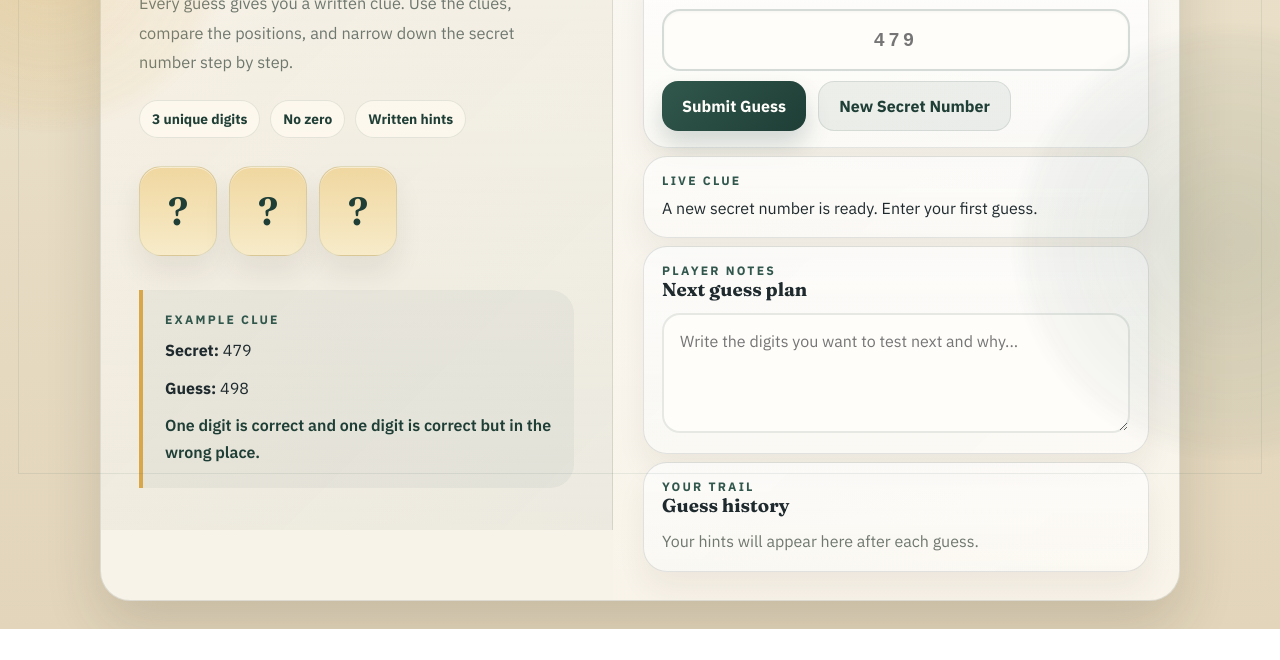
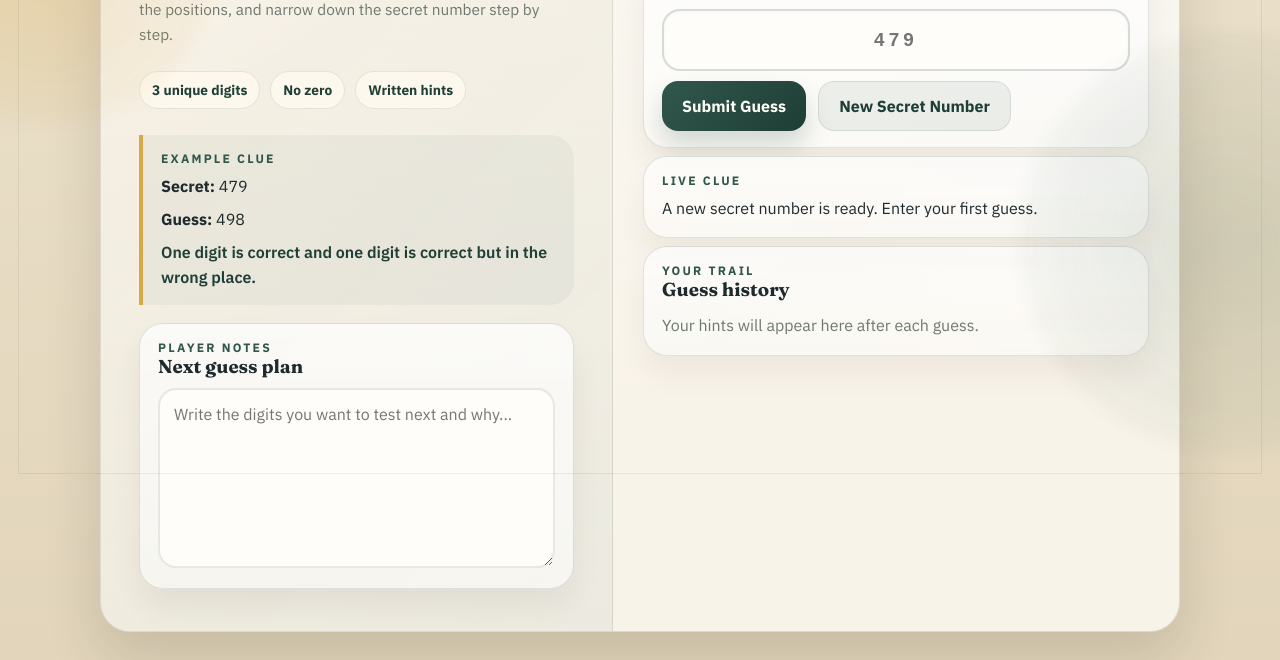
Before and after one commit to kuhan-science-ai/The-3-digit-number-guessing-name-, a website with bundled scripts: page index.html in a window 1280 px wide. Shown: the part 308-968 px from the top of the page. Before the commit the page ends 937 px from the top, so only its background shows below. Built offline with nearby package versions, Linux system fonts and the light colour scheme; no server answers.

Commit message:
Clean up left panel and move notes into free space

```diff
--- a/index.html
+++ b/index.html
@@ -49,12 +49,6 @@
           <span>Written hints</span>
         </div>
 
-        <div class="code-strip" aria-hidden="true">
-          <span>?</span>
-          <span>?</span>
-          <span>?</span>
-        </div>
-
         <section class="example-card">
           <p class="mini-label">Example clue</p>
           <p class="example-line"><strong>Secret:</strong> 479</p>
@@ -62,6 +56,20 @@
           <p class="example-hint">
             One digit is correct and one digit is correct but in the wrong place.
           </p>
+        </section>
+
+        <section class="notes-panel story-notes-panel">
+          <div class="tracker-top">
+            <div>
+              <p class="mini-label">Player notes</p>
+              <h3>Next guess plan</h3>
+            </div>
+          </div>
+          <textarea
+            id="guessNotes"
+            class="notes-input"
+            placeholder="Write the digits you want to test next and why..."
+          ></textarea>
         </section>
       </aside>
 
@@ -119,20 +127,6 @@
           <p id="statusText" class="status-copy">A new secret number is ready. Enter your first guess.</p>
         </section>
 
-        <section class="notes-panel">
-          <div class="tracker-top">
-            <div>
-              <p class="mini-label">Player notes</p>
-              <h3>Next guess plan</h3>
-            </div>
-          </div>
-          <textarea
-            id="guessNotes"
-            class="notes-input"
-            placeholder="Write the digits you want to test next and why..."
-          ></textarea>
-        </section>
-
         <section class="history-panel">
           <div class="history-top">
             <div>
--- a/styles.css
+++ b/styles.css
@@ -239,17 +239,17 @@ h3 {
 
 h1 {
   margin-top: 10px;
-  font-size: clamp(2.8rem, 5vw, 4.8rem);
-  line-height: 0.95;
+  font-size: clamp(2.3rem, 4.5vw, 3.9rem);
+  line-height: 0.98;
   max-width: 9ch;
 }
 
 .lead {
-  margin: 18px 0 0;
+  margin: 14px 0 0;
   max-width: 46ch;
   color: var(--muted);
-  line-height: 1.8;
-  font-size: 1.02rem;
+  line-height: 1.65;
+  font-size: 0.96rem;
 }
 
 .story-badges {
@@ -269,31 +269,9 @@ h1 {
   font-weight: 700;
 }
 
-.code-strip {
-  margin-top: 28px;
-  display: flex;
-  gap: 12px;
-}
-
-.code-strip span {
-  width: 78px;
-  height: 90px;
-  display: grid;
-  place-items: center;
-  font-family: "Fraunces", serif;
-  font-size: 2.4rem;
-  color: var(--forest-deep);
-  background: linear-gradient(180deg, var(--gold-soft), #f7ebc9);
-  border: 1px solid rgba(49, 87, 76, 0.12);
-  box-shadow:
-    inset 0 1px 0 rgba(255, 255, 255, 0.5),
-    0 16px 28px rgba(49, 38, 24, 0.08);
-  border-radius: 22px;
-}
-
 .example-card {
-  margin-top: 34px;
-  padding: 22px;
+  margin-top: 26px;
+  padding: 16px 18px;
   background: rgba(49, 87, 76, 0.05);
   border-left: 4px solid var(--gold);
   border-radius: 0 24px 24px 0;
@@ -301,8 +279,8 @@ h1 {
 
 .example-line,
 .example-hint {
-  margin: 10px 0 0;
-  line-height: 1.7;
+  margin: 8px 0 0;
+  line-height: 1.55;
 }
 
 .example-hint {
@@ -528,6 +506,10 @@ h1 {
     linear-gradient(135deg, rgba(49, 87, 76, 0.04), rgba(216, 167, 74, 0.03));
 }
 
+.story-notes-panel {
+  margin-top: 18px;
+}
+
 .tracker-top {
   display: flex;
   align-items: flex-start;
@@ -580,9 +562,9 @@ h1 {
 
 .notes-input {
   width: 100%;
-  min-height: 120px;
-  margin-top: 12px;
-  padding: 14px 16px;
+  min-height: 180px;
+  margin-top: 10px;
+  padding: 12px 14px;
   border: 2px solid rgba(49, 87, 76, 0.12);
   border-radius: 18px;
   background: rgba(255, 253, 250, 0.92);
@@ -668,12 +650,6 @@ h1 {
     padding: 22px 18px;
   }
 
-  .code-strip span {
-    width: 62px;
-    height: 72px;
-    font-size: 2rem;
-  }
-
   .story-badges {
     gap: 8px;
   }
```
